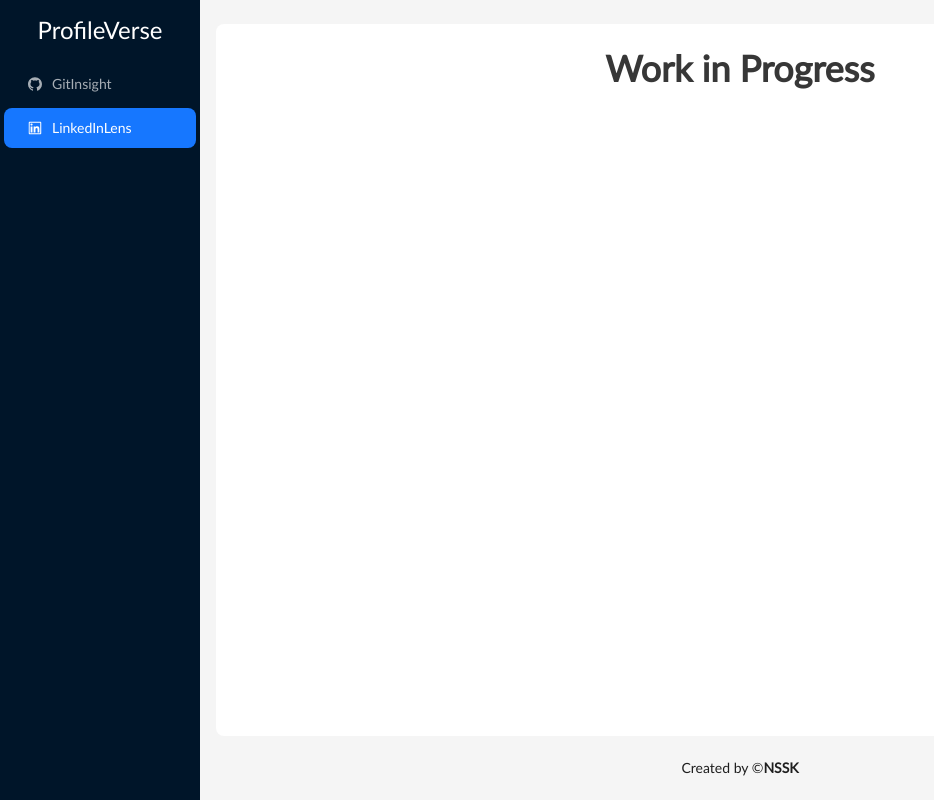
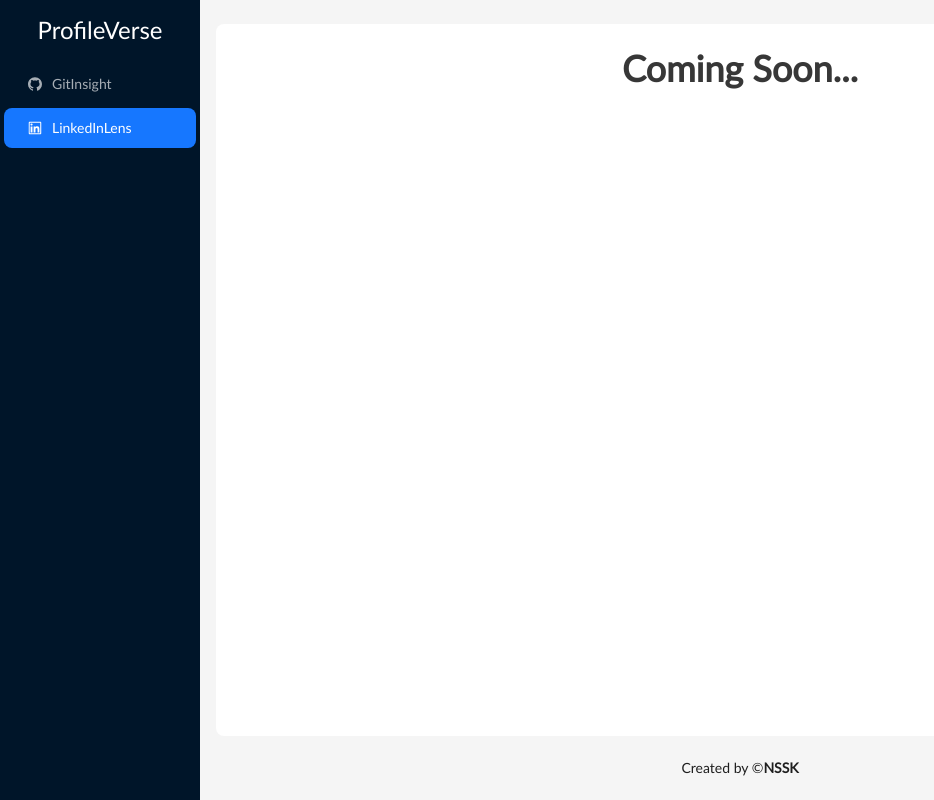
Before and after one commit to Sivasaikrishna19/ProfileVerse, a Next.js app in the folder client/: page /linkedin in a window 1280 px wide. Shown: the whole page, without its empty margins (0-934 px from the left). Built offline with nearby package versions, Linux system fonts and the light colour scheme.

Commit message:
linkedIn placeholder updated

```diff
--- a/client/src/app/linkedin/page.tsx
+++ b/client/src/app/linkedin/page.tsx
@@ -6,7 +6,7 @@ const Page = () => {
       {process.env.NODE_ENV === "production" ? (
         <div className="text-center">
           <div className="animate-pulse">
-            <div className="text-4xl font-bold">Work in Progress</div>
+            <div className="text-4xl font-bold">Coming Soon...</div>
             {/* <div className="mt-2 text-xl">
               We are building something amazing!
             </div> */}
@@ -15,7 +15,7 @@ const Page = () => {
       ) : (
         <div className="text-center">
           <div className="animate-pulse">
-            <div className="text-4xl font-bold">Work in Progress</div>
+            <div className="text-4xl font-bold">Coming Soon...</div>
             {/* <div className="mt-2 text-xl">
               We are building something amazing!
             </div> */}
```
